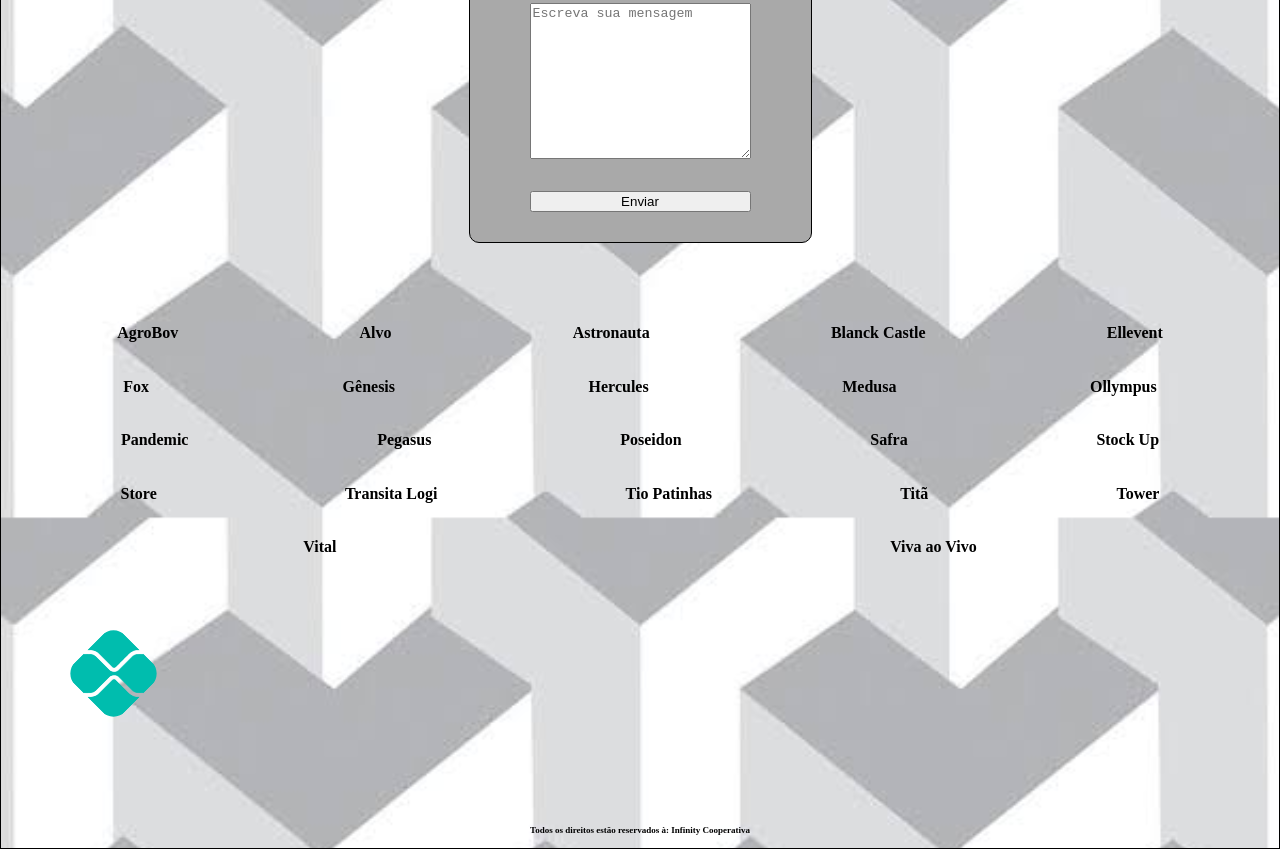
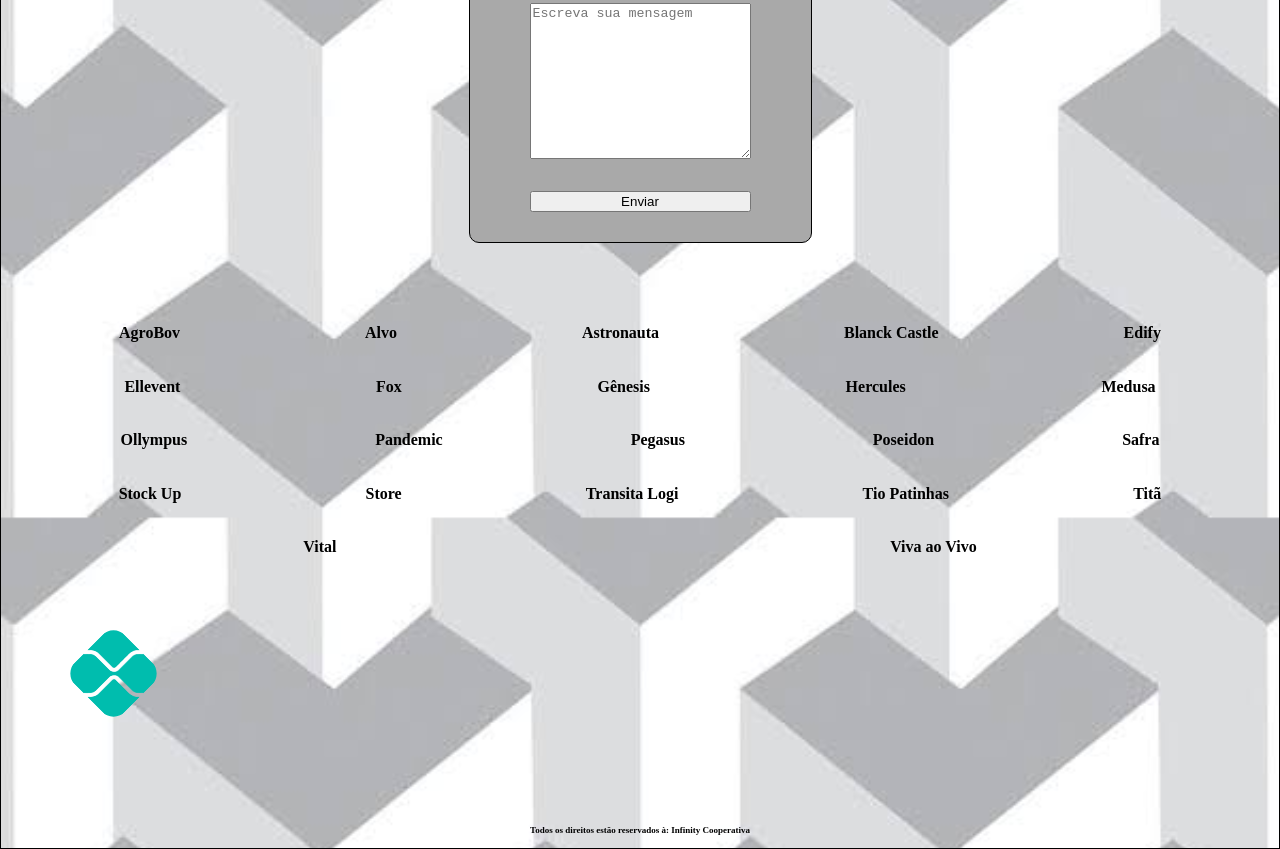
Before and after one commit to InfinityCooperative/Creativa, a plain HTML site: page index.html in a window 1280 px wide. Shown: the part 711-1560 px from the top of the page. Drawn offline with Linux system fonts and the light colour scheme.

Commit message:
Update index.html

```diff
--- a/index.html
+++ b/index.html
@@ -34,28 +34,28 @@
                         <a href="https://infinitycooperative.github.io/Alvo/" class="cooperacao1" alt="Alvo"><h4>Alvo</h4></a>
                         <a href="https://infinitycooperative.github.io/Astronauta/" class="cooperacao1" alt="Astronauta"><h4>Astronauta</h4></a>
                         <a href="https://infinitycooperative.github.io/Blanck_Castle/" class="cooperacao1" alt="Blanck Castle"><h4>Blanck Castle</h4></a>
-                        <a href="https://infinitycooperative.github.io/Ellevent/" class="cooperacao1" alt="Ellevent"><h4>Ellevent</h4></a>
+                        <a href="https://infinitycooperative.github.io/Edify/" class="cooperacao4" alt="Edify"><h4>Edify</h4></a>
                         </div>
                         <div class="nomes">
+                        <a href="https://infinitycooperative.github.io/Ellevent/" class="cooperacao1" alt="Ellevent"><h4>Ellevent</h4></a>
                         <a href="https://infinitycooperative.github.io/Fox/" class="cooperacao2" alt="Fox"><h4>Fox</h4></a>
                         <a href="https://infinitycooperative.github.io/Genesis/" class="cooperacao2" alt="Gênesis"><h4>Gênesis</h4></a>
                         <a href="https://infinitycooperative.github.io/Hercules/" class="cooperacao2" alt="Hercules"><h4>Hercules</h4></a>
                         <a href="https://infinitycooperative.github.io/Medusa/" class="cooperacao2" alt="Medusa"><h4>Medusa</h4></a>
-                        <a href="https://infinitycooperative.github.io/Ollympus/" class="cooperacao2" alt="Ollympus"><h4>Ollympus</h4></a>
                         </div>
                         <div class="nomes">
+                        <a href="https://infinitycooperative.github.io/Ollympus/" class="cooperacao2" alt="Ollympus"><h4>Ollympus</h4></a>
                         <a href="https://infinitycooperative.github.io/Pandemic/" class="cooperacao3" alt="Pandemic"><h4>Pandemic</h4></a>
                         <a href="https://infinitycooperative.github.io/Pegasus/" class="cooperacao3" alt="Pegasus"><h4>Pegasus</h4></a>
                         <a href="https://infinitycooperative.github.io/Poseidon/" class="cooperacao3" alt="Poseidon"><h4>Poseidon</h4></a>
                         <a href="https://infinitycooperative.github.io/Safra/" class="cooperacao1" alt="Safra"><h4>Safra</h4></a>
-                        <a href="https://infinitycooperative.github.io/Stock_up/" class="cooperacao3" alt="Stock Up"><h4>Stock Up</h4></a>
                         </div>
                         <div class="nomes">
+                        <a href="https://infinitycooperative.github.io/Stock_up/" class="cooperacao3" alt="Stock Up"><h4>Stock Up</h4></a>
                         <a href="https://infinitycooperative.github.io/Store/" class="cooperacao3" alt="Store"><h4>Store</h4></a>
                         <a href="https://infinitycooperative.github.io/Transita_logi/" class="cooperacao4" alt="Transita Logi"><h4>Transita Logi</h4></a>
                         <a href="https://infinitycooperative.github.io/Tio_patinhas/" class="cooperacao4" alt="Tio Patinhas"><h4>Tio Patinhas</h4></a>
                         <a href="https://infinitycooperative.github.io/Tita/" class="cooperacao4" alt="Titã"><h4>Titã</h4></a>
-                        <a href="https://infinitycooperative.github.io/Tower/" class="cooperacao4" alt="Tower"><h4>Tower</h4></a>
                         </div>
                         <div class="nomes">
                         <a href="https://infinitycooperative.github.io/Vital/" class="cooperacao4" alt="Vital"><h4>Vital</h4></a>
```
